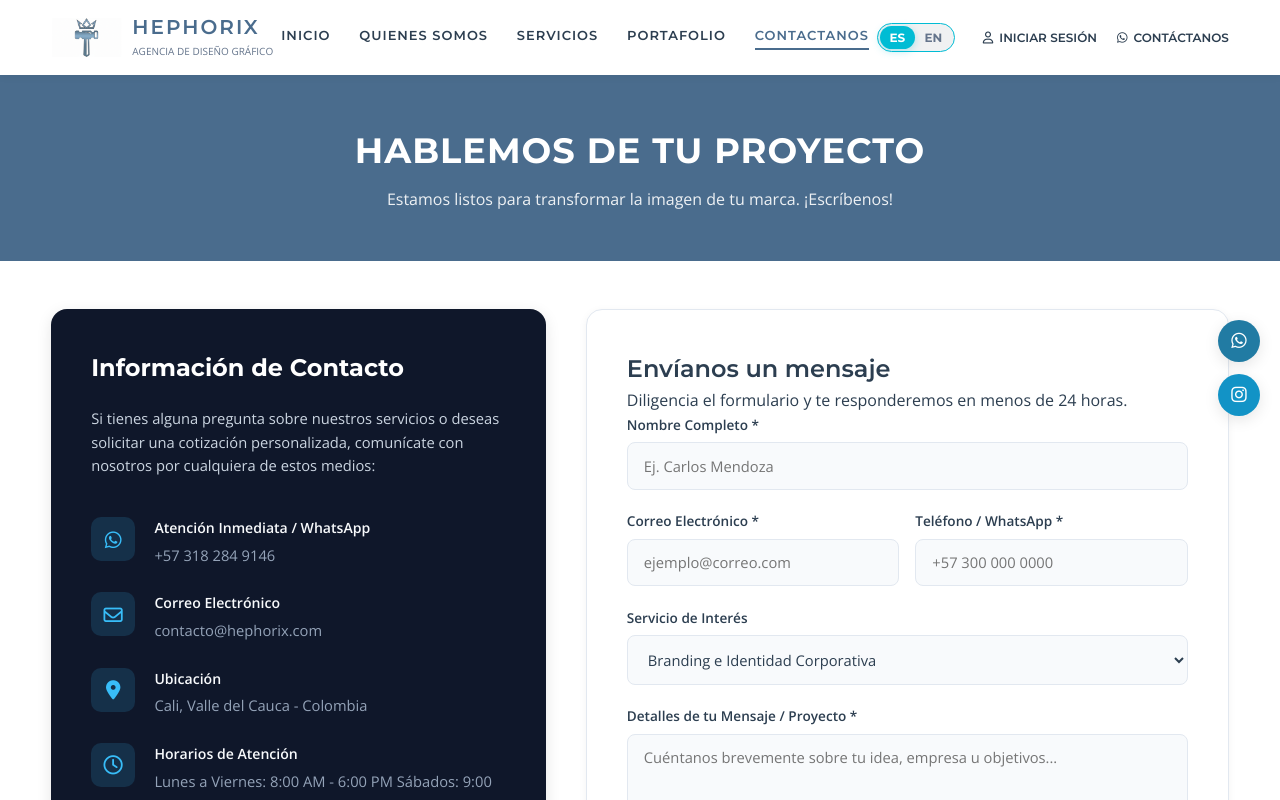
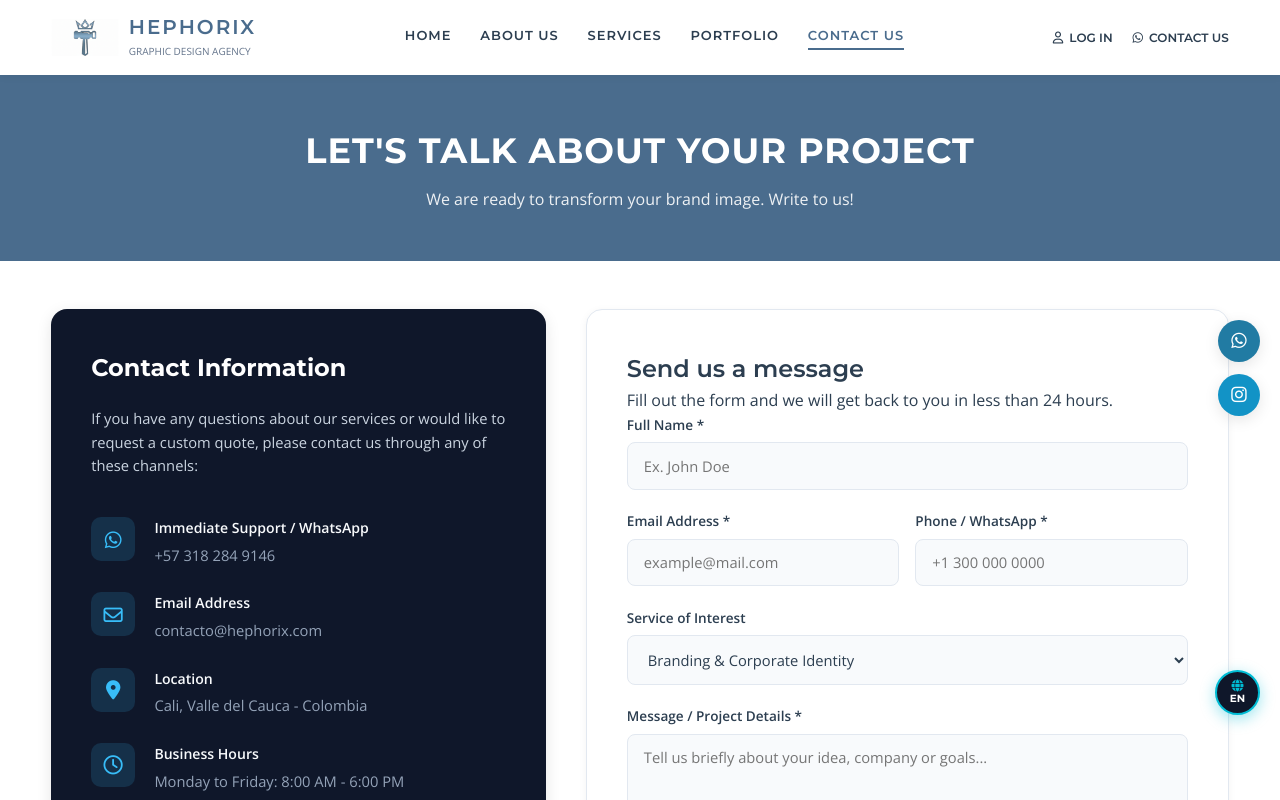
Before and after one commit to Hephorix/hello_hephorix, a plain HTML site: page contacto.html in a window 1280 px wide. Both pictures are taken after a click on the button "ES". Shown: the top 800 px of the page. Drawn offline with nearby package versions, Linux system fonts and the light colour scheme.

Commit message:
Update contacto.html

```diff
--- a/contacto.html
+++ b/contacto.html
@@ -13,35 +13,52 @@
     <link href="https://fonts.googleapis.com/css2?family=Montserrat:wght@300;400;600;700&family=Open+Sans:wght@300;400;600&display=swap" rel="stylesheet">
     <link rel="stylesheet" href="https://cdnjs.cloudflare.com/ajax/libs/font-awesome/6.4.0/css/all.min.css">
 
-    <!-- ESTILOS INTERNOS PARA EL BOTÓN / SELECTOR DE IDIOMA -->
+    <!-- ESTILOS INTERNOS PARA EL BOTÓN FLOTANTE DE IDIOMA -->
     <style>
-        .lang-switch-container {
-            display: inline-flex;
-            align-items: center;
-            background: rgba(15, 23, 42, 0.06);
-            border: 1px solid #00bcd4;
-            border-radius: 20px;
-            padding: 2px;
-            margin-right: 0.5rem;
+        .floating-lang-toggle {
+            position: fixed;
+            bottom: 85px;
+            right: 20px;
+            z-index: 999;
         }
 
-        .lang-btn {
-            background: transparent;
-            border: none;
-            color: #64748b;
+        .lang-btn-float {
+            background: #0f172a;
+            border: 2px solid #00bcd4;
+            color: #ffffff;
+            width: 45px;
+            height: 45px;
+            border-radius: 50%;
+            display: flex;
+            flex-direction: column;
+            align-items: center;
+            justify-content: center;
+            cursor: pointer;
+            box-shadow: 0 4px 15px rgba(0, 188, 212, 0.4);
+            transition: transform 0.3s ease, background 0.3s ease;
             font-family: 'Montserrat', sans-serif;
-            font-size: 0.75rem;
-            font-weight: 700;
-            padding: 0.25rem 0.6rem;
-            border-radius: 16px;
-            cursor: pointer;
-            transition: all 0.25s ease;
         }
 
-        .lang-btn.active {
+        .lang-btn-float i {
+            font-size: 0.75rem;
+            color: #00bcd4;
+        }
+
+        .lang-btn-float span {
+            font-size: 0.65rem;
+            font-weight: 700;
+            line-height: 1;
+            margin-top: 2px;
+        }
+
+        .lang-btn-float:hover {
+            transform: scale(1.1);
             background: #00bcd4;
-            color: #ffffff;
-            box-shadow: 0 2px 8px rgba(0, 188, 212, 0.3);
+            color: #0f172a;
+        }
+
+        .lang-btn-float:hover i {
+            color: #0f172a;
         }
     </style>
 </head>
@@ -51,7 +68,7 @@
     <header class="main-header">
         <a href="index.html" class="logo-container">
             <div class="brand-isotype">
-                <img src="imagenes/logo.jpg.png" alt="Logo Hephorix" style="max-height: 40px;">
+                <img src="imagenes/logo.jpg.png" alt="Logo Hephorix" class="header-logo-img">
             </div>
             <div class="logo-text">
                 <h1>HEPHORIX</h1>
@@ -68,12 +85,6 @@
         </nav>
 
         <div class="header-actions">
-            <!-- BOTÓN CONMUTADOR DE IDIOMA (ESPAÑOL / INGLÉS) -->
-            <div class="lang-switch-container">
-                <button class="lang-btn active" id="btnEs">ES</button>
-                <button class="lang-btn" id="btnEn">EN</button>
-            </div>
-
             <a href="login.html" class="action-link login-btn">
                 <i class="fa-regular fa-user"></i> <span data-key="btn_login">INICIAR SESIÓN</span>
             </a>
@@ -82,10 +93,18 @@
                 <i class="fa-brands fa-whatsapp"></i> <span data-key="btn_contact">CONTÁCTANOS</span>
             </a>
             <button class="menu-toggle" id="menuToggle" aria-label="Abrir menú">
-                <i class="fa-solid fa-bars"></i>
+                <i class="fa-solid fa-bars" id="menuIcon"></i>
             </button>
         </div>
     </header>
+
+    <!-- Botón Flotante de Traductor (Abajo a la derecha) -->
+    <div class="floating-lang-toggle">
+        <button class="lang-btn-float" id="btnLangFloat" aria-label="Cambiar idioma">
+            <i class="fa-solid fa-globe"></i>
+            <span id="langLabel">ES</span>
+        </button>
+    </div>
 
     <!-- Barra Lateral Flotante de Redes Sociales -->
     <aside class="floating-aside-networks">
@@ -244,7 +263,7 @@
     <!-- Archivo Principal de JavaScript -->
     <script src="script.js"></script>
 
-    <!-- LÓGICA JAVASCRIPT DE TRADUCCIÓN NATIVA -->
+    <!-- LÓGICA JAVASCRIPT DE TRADUCCIÓN Y MENÚ MÓVIL -->
     <script>
         let currentLang = 'es';
 
@@ -267,7 +286,7 @@
                 label_location: "Ubicación",
                 val_location: "Cali, Valle del Cauca - Colombia",
                 label_hours: "Horarios de Atención",
-                val_hours: "Lunes a Viernes: 8:00 AM - 6:00 PM\nSábados: 9:00 AM - 1:00 PM",
+                val_hours: "Lunes a Viernes: 8:00 AM - 6:00 PM<br>Sábados: 9:00 AM - 1:00 PM",
                 label_follow: "Síguenos en redes:",
                 form_title: "Envíanos un mensaje",
                 form_sub: "Diligencia el formulario y te responderemos en menos de 24 horas.",
@@ -303,7 +322,7 @@
                 label_location: "Location",
                 val_location: "Cali, Valle del Cauca - Colombia",
                 label_hours: "Business Hours",
-                val_hours: "Monday to Friday: 8:00 AM - 6:00 PM\nSaturdays: 9:00 AM - 1:00 PM",
+                val_hours: "Monday to Friday: 8:00 AM - 6:00 PM<br>Saturdays: 9:00 AM - 1:00 PM",
                 label_follow: "Follow us on social media:",
                 form_title: "Send us a message",
                 form_sub: "Fill out the form and we will get back to you in less than 24 hours.",
@@ -338,43 +357,66 @@
             }
         };
 
-        function switchLanguage(lang) {
-            currentLang = lang;
+        function switchLanguage() {
+            currentLang = currentLang === 'es' ? 'en' : 'es';
+
             const elements = document.querySelectorAll('[data-key]');
             elements.forEach(elem => {
                 const key = elem.getAttribute('data-key');
-                if (translations[lang] && translations[lang][key]) {
-                    if (elem.tagName === 'SPAN' && elem.parentNode && elem.parentNode.tagName === 'SPAN' && key === 'val_hours') {
-                        elem.innerText = translations[lang][key];
-                    } else {
-                        elem.textContent = translations[lang][key];
-                    }
+                if (translations[currentLang] && translations[currentLang][key]) {
+                    elem.innerHTML = translations[currentLang][key];
                 }
             });
 
             // Actualizar placeholders del formulario
-            document.getElementById('nombre').placeholder = placeholders[lang].nombre;
-            document.getElementById('email').placeholder = placeholders[lang].email;
-            document.getElementById('telefono').placeholder = placeholders[lang].telefono;
-            document.getElementById('mensaje').placeholder = placeholders[lang].mensaje;
+            document.getElementById('nombre').placeholder = placeholders[currentLang].nombre;
+            document.getElementById('email').placeholder = placeholders[currentLang].email;
+            document.getElementById('telefono').placeholder = placeholders[currentLang].telefono;
+            document.getElementById('mensaje').placeholder = placeholders[currentLang].mensaje;
 
-            // Actualizar estado de botones
-            const btnEs = document.getElementById('btnEs');
-            const btnEn = document.getElementById('btnEn');
-            if (lang === 'en') {
-                btnEs.classList.remove('active');
-                btnEn.classList.add('active');
-                document.documentElement.lang = 'en';
-            } else {
-                btnEn.classList.remove('active');
-                btnEs.classList.add('active');
-                document.documentElement.lang = 'es';
+            const langLabel = document.getElementById('langLabel');
+            if (langLabel) {
+                langLabel.textContent = currentLang.toUpperCase();
             }
+            document.documentElement.lang = currentLang;
         }
 
         document.addEventListener('DOMContentLoaded', () => {
-            document.getElementById('btnEs').addEventListener('click', () => switchLanguage('es'));
-            document.getElementById('btnEn').addEventListener('click', () => switchLanguage('en'));
+            const btnLangFloat = document.getElementById('btnLangFloat');
+            if (btnLangFloat) {
+                btnLangFloat.addEventListener('click', switchLanguage);
+            }
+
+            // Control del Menú Hamburguesa Móvil
+            const menuToggle = document.getElementById('menuToggle');
+            const navMenu = document.getElementById('navMenu');
+            const menuIcon = document.getElementById('menuIcon');
+
+            if (menuToggle && navMenu) {
+                menuToggle.addEventListener('click', () => {
+                    navMenu.classList.toggle('active');
+                    if (menuIcon) {
+                        if (navMenu.classList.contains('active')) {
+                            menuIcon.classList.remove('fa-bars');
+                            menuIcon.classList.add('fa-xmark');
+                        } else {
+                            menuIcon.classList.remove('fa-xmark');
+                            menuIcon.classList.add('fa-bars');
+                        }
+                    }
+                });
+
+                const navLinks = navMenu.querySelectorAll('.nav-link');
+                navLinks.forEach(link => {
+                    link.addEventListener('click', () => {
+                        navMenu.classList.remove('active');
+                        if (menuIcon) {
+                            menuIcon.classList.remove('fa-xmark');
+                            menuIcon.classList.add('fa-bars');
+                        }
+                    });
+                });
+            }
         });
     </script>
 </body>
```
